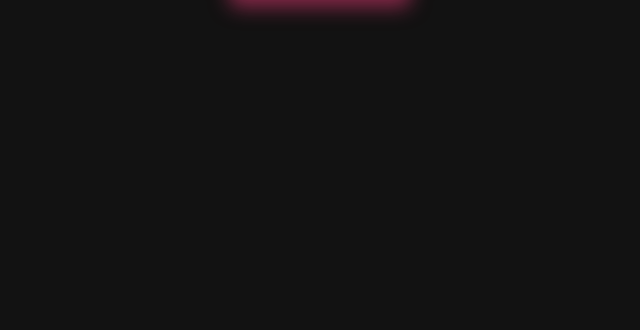
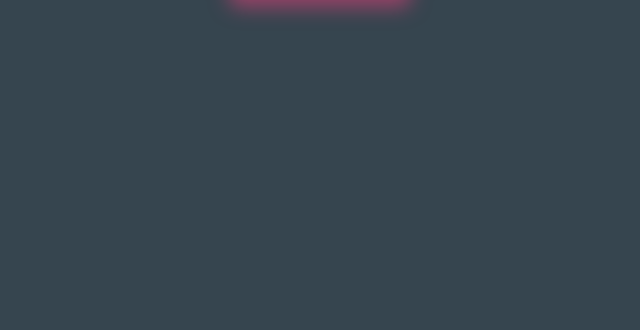
Before and after one commit to Priceless-Games/Subway-Miners, a plain HTML site: page index.html in a window 1280 px wide. Shown: the part 470-800 px from the top of the page, without its empty margins (320-960 px from the left). Drawn offline with Linux system fonts and the light colour scheme.

Commit message:
Update index.html

```diff
--- a/index.html
+++ b/index.html
@@ -6,7 +6,7 @@
     <title>SUBWAY MINERS</title>
     <style>
         body {
-            background-color: #121212;
+            background-color: #36454F;
             display: flex;
             justify-content: center;
             align-items: center;
```
